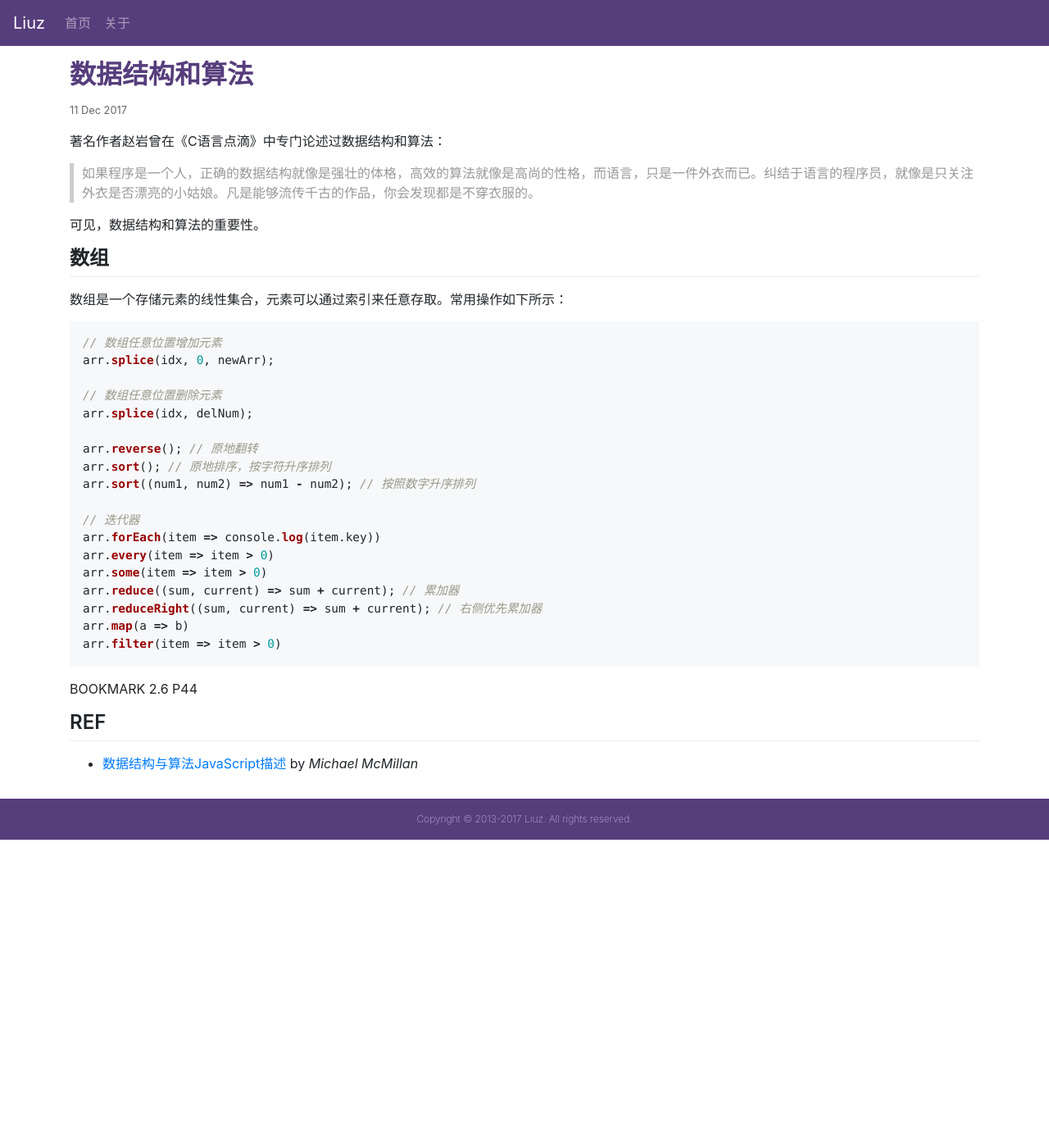
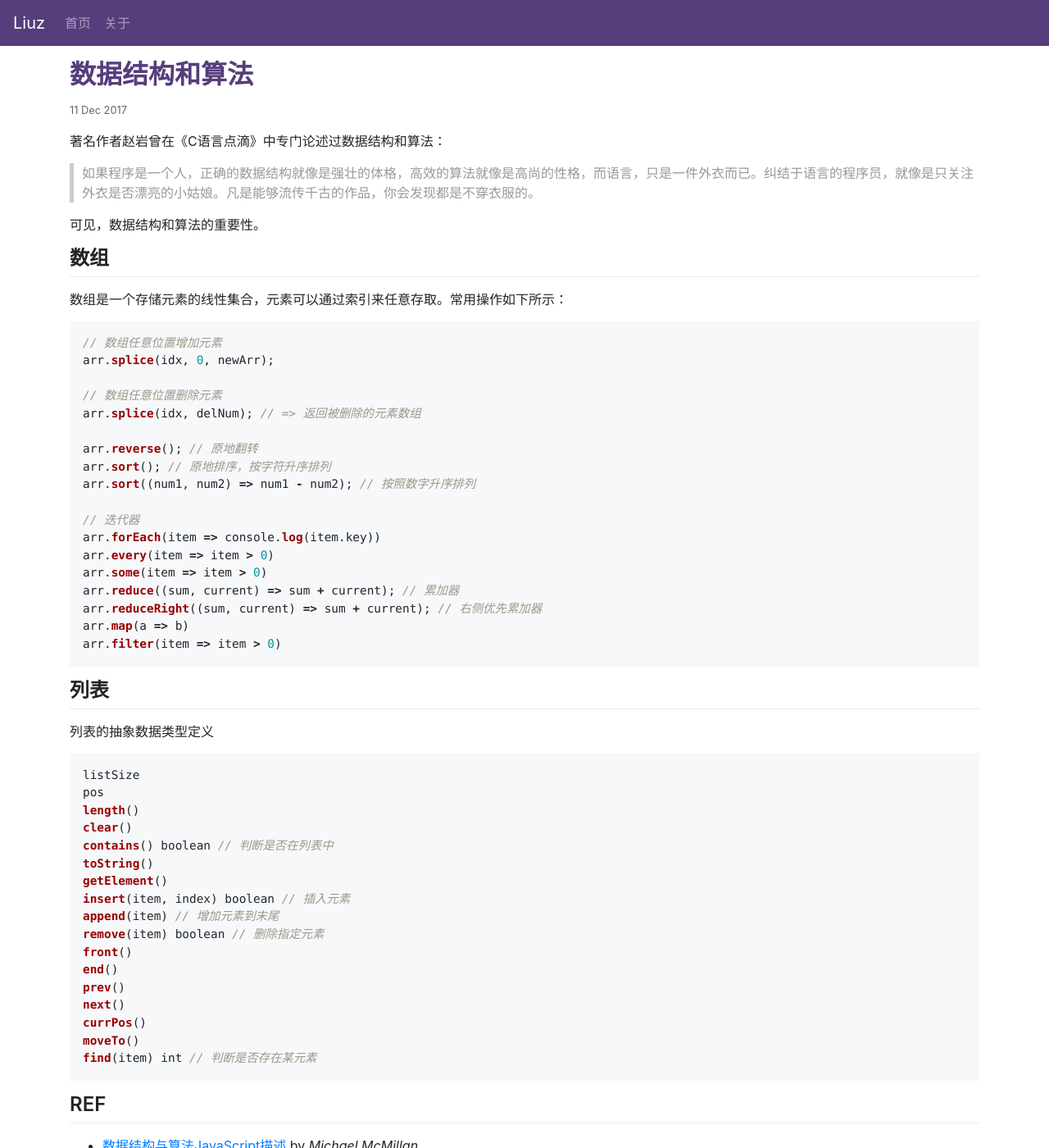
Before and after one commit to liuzhuan/liuzhuan.github.io, a Jekyll site: the page built from _posts/2017-12-11-data-structures-and-algorithms.md, in a window 1280 px wide and 1400 px high. Shown: the whole window at 82% size. Built offline with Jekyll 4.4.1, drawn with Linux system fonts in a browser that asks for light colours; nearby versions of some CDN libraries.

Commit message:
adding data structures

````diff
--- a/_posts/2017-12-11-data-structures-and-algorithms.md
+++ b/_posts/2017-12-11-data-structures-and-algorithms.md
@@ -19,7 +19,7 @@ date: 2017-12-11
 arr.splice(idx, 0, newArr);
 
 // 数组任意位置删除元素
-arr.splice(idx, delNum);
+arr.splice(idx, delNum); // => 返回被删除的元素数组
 
 arr.reverse(); // 原地翻转
 arr.sort(); // 原地排序，按字符升序排列
@@ -35,7 +35,29 @@ arr.map(a => b)
 arr.filter(item => item > 0)
 ```
 
-BOOKMARK 2.6 P44
+## 列表
+
+列表的抽象数据类型定义
+
+```javascript
+listSize
+pos
+length()
+clear()
+contains() boolean // 判断是否在列表中
+toString()
+getElement()
+insert(item, index) boolean // 插入元素
+append(item) // 增加元素到末尾
+remove(item) boolean // 删除指定元素
+front()
+end()
+prev()
+next()
+currPos()
+moveTo()
+find(item) int // 判断是否存在某元素
+```
 
 ## REF
 
````
